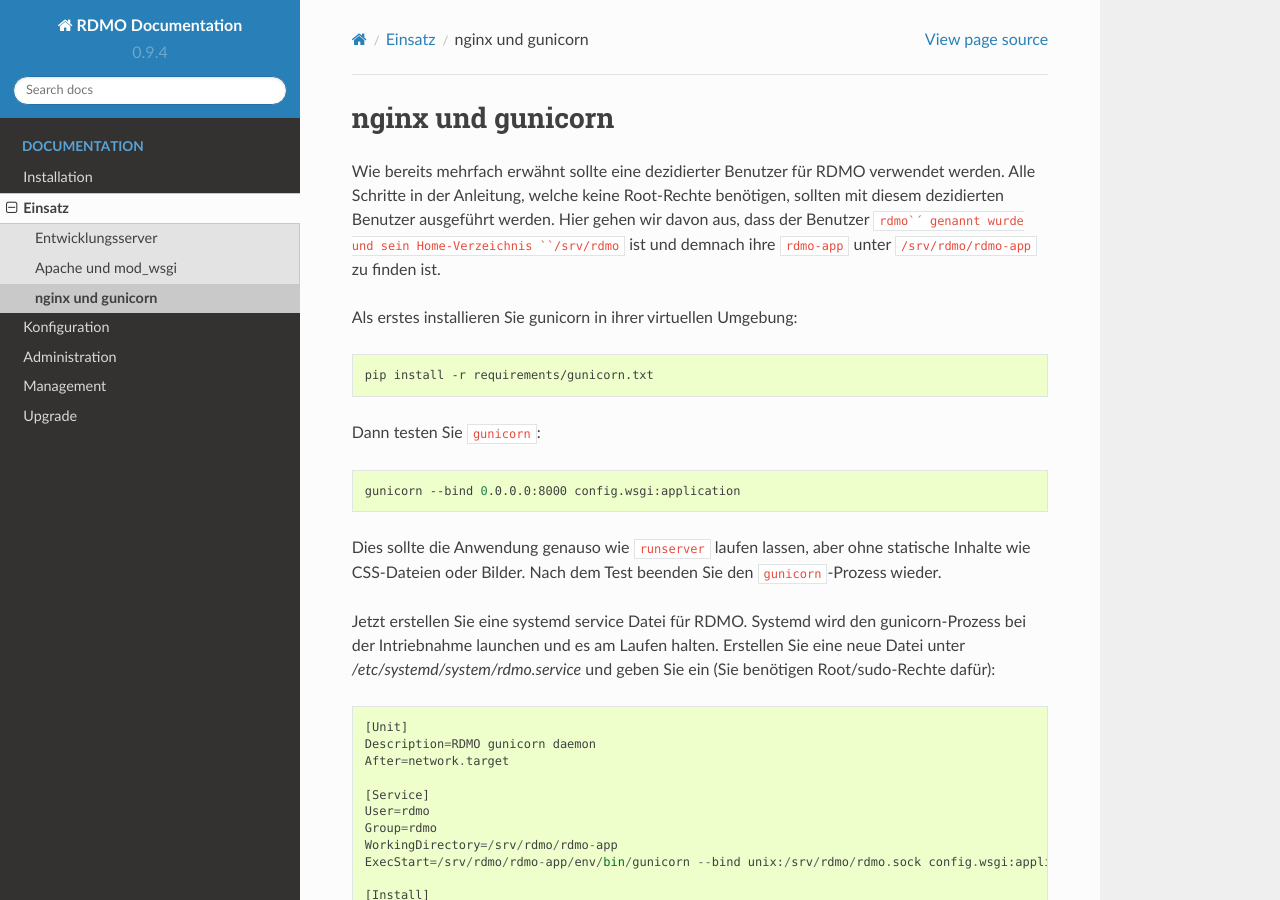
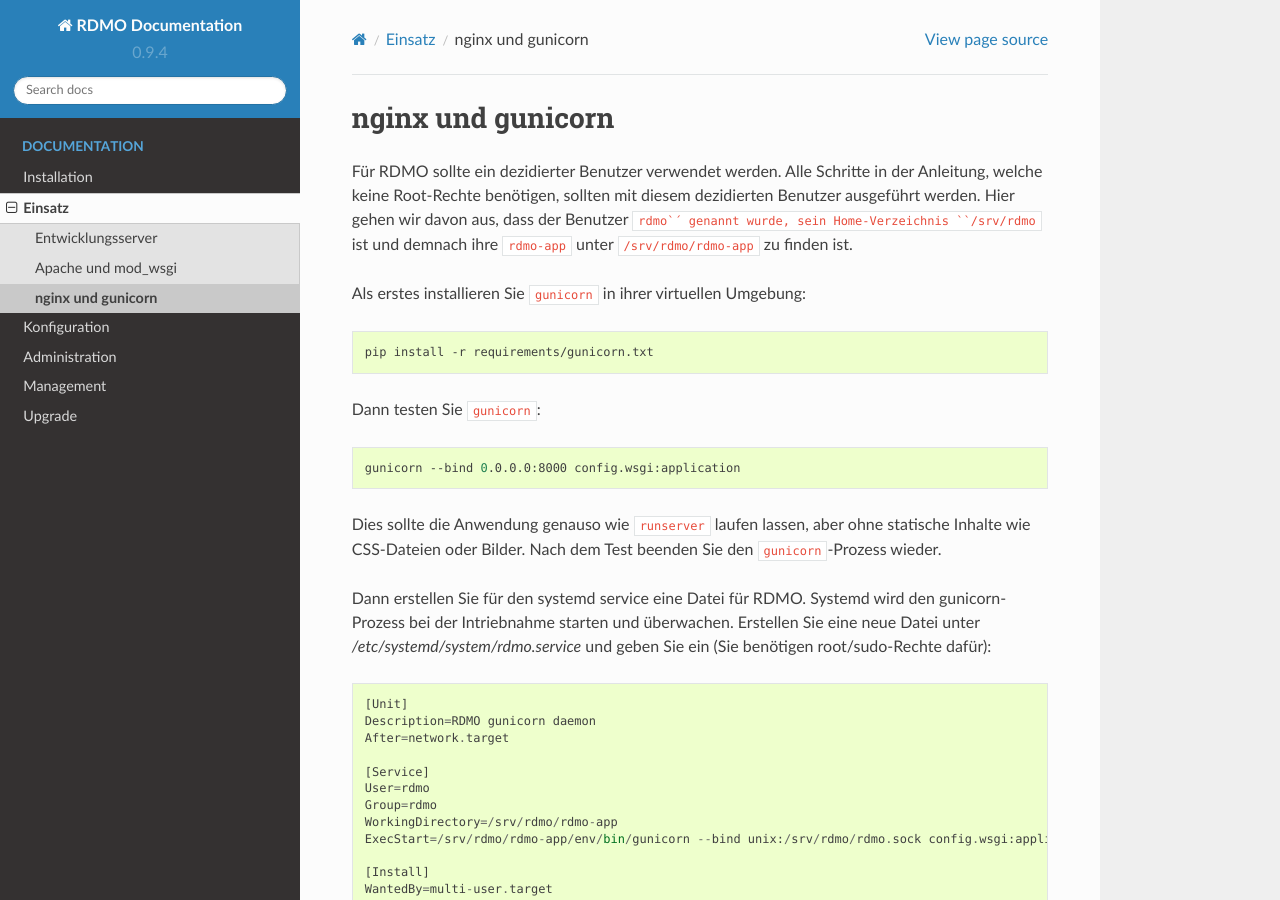
Before and after one commit to rdmorganiser/rdmo-docs-de, a Sphinx documentation site: the page built from docs/deployment/nginx.rst, in a window 1280 px wide and 900 px high. Built offline with Sphinx 7.4.7 and the Read the Docs theme 2.0.0, drawn with Linux system fonts in a browser that asks for light colours; some of the changed text lies outside the part shown.

Commit message:
Update nginx.rst
typos/expressions

```diff
--- a/docs/deployment/nginx.rst
+++ b/docs/deployment/nginx.rst
@@ -1,9 +1,9 @@
 nginx und gunicorn
 ------------------
 
-Wie bereits mehrfach erwähnt sollte eine dezidierter Benutzer für RDMO verwendet werden. Alle Schritte in der Anleitung, welche keine Root-Rechte benötigen, sollten mit diesem dezidierten Benutzer ausgeführt werden. Hier gehen wir davon aus, dass der Benutzer ``rdmo`´ genannt wurde und sein Home-Verzeichnis ``/srv/rdmo`` ist und demnach ihre ``rdmo-app`` unter ``/srv/rdmo/rdmo-app`` zu finden ist.
+Für RDMO sollte ein dezidierter Benutzer verwendet werden. Alle Schritte in der Anleitung, welche keine Root-Rechte benötigen, sollten mit diesem dezidierten Benutzer ausgeführt werden. Hier gehen wir davon aus, dass der Benutzer ``rdmo`´ genannt wurde, sein Home-Verzeichnis ``/srv/rdmo`` ist und demnach ihre ``rdmo-app`` unter ``/srv/rdmo/rdmo-app`` zu finden ist.
 
-Als erstes installieren Sie gunicorn in ihrer virtuellen Umgebung:
+Als erstes installieren Sie  ``gunicorn`` in ihrer virtuellen Umgebung:
 
 .. code:: bash
 
@@ -17,7 +17,7 @@
 
 Dies sollte die Anwendung genauso wie ``runserver`` laufen lassen, aber ohne statische Inhalte wie CSS-Dateien oder Bilder. Nach dem Test beenden Sie den ``gunicorn``-Prozess wieder.
 
-Jetzt erstellen Sie eine systemd service Datei für RDMO. Systemd wird den gunicorn-Prozess bei der Intriebnahme launchen und es am Laufen halten. Erstellen Sie eine neue Datei unter `/etc/systemd/system/rdmo.service`  und geben Sie ein (Sie benötigen Root/sudo-Rechte dafür):
+Dann erstellen Sie für den systemd service eine Datei für RDMO. Systemd wird den gunicorn-Prozess bei der Intriebnahme starten und überwachen. Erstellen Sie eine neue Datei unter `/etc/systemd/system/rdmo.service`  und geben Sie ein (Sie benötigen root/sudo-Rechte dafür):
 ::
 
     [Unit]
@@ -67,15 +67,15 @@
 
 Starten Sie nginx neu. RDMO sollte nun unter ``YOURDOMAIN`` verfügbar sein. Beachten Sie, dass der Unix-Socket ``/srv/rdmo/rdmo.sock`` für nginx zugänglich sein muss.
 
-Wie Sie der virtuellen Host-Konfirguration entnehmen können, werden statische Inhalte wie CSS und JavaScript-Dateien unabhängig von dem entgegengesetzten Proxy zu dem gunicorn-Prozess bedient. Um dies zu erreichen müssen diese in dem ``static_root``-Ordner erfasst werden. Dies kann durch folgendes:
+Wie Sie der virtuellen Host-Konfiguration entnehmen können, werden statische Inhalte wie CSS und JavaScript-Dateien unabhängig über den Revserse-Proxy dem gunicorn-Prozess zur Verfügung gestellt. Um dies zu erreichen, werden diese in dem ``static_root``-Ordner erfasst. Hierzu wird das Kommando
 
 .. code:: bash
 
     python manage.py collectstatic
 
-in ihrer virtuellen Umgebung erreicht werden.
+in ihrer virtuellen Umgebung ausgeführt.
 
-Um Veränderungen im RDMO-Code (z.B. nach einem :doc:`Upgrade </upgrade/index>`) umzusetzen, muss der gunicorn-Prozess neu gestartet werden:
+Bei Veränderungen im RDMO-Code (z.B. nach einem :doc:`Upgrade </upgrade/index>`) muss der gunicorn-Prozess neu gestartet werden:
 
 .. code:: bash
 
```
